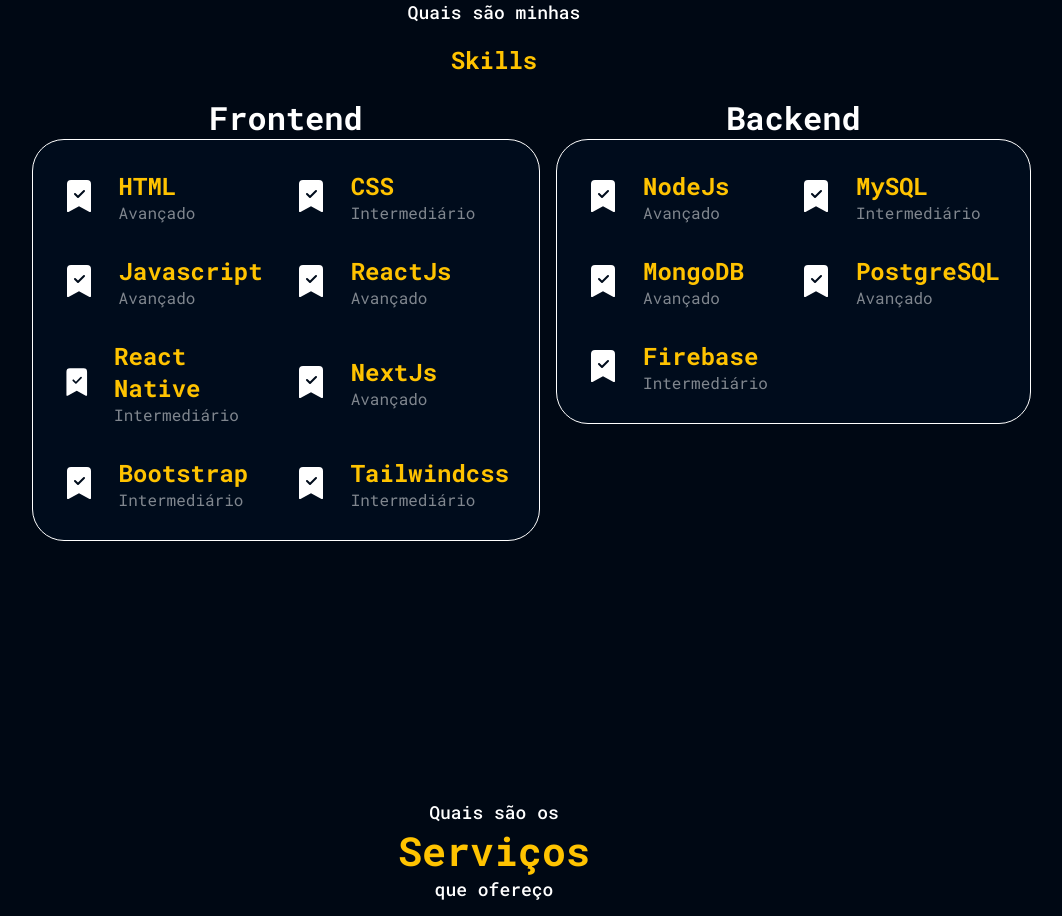
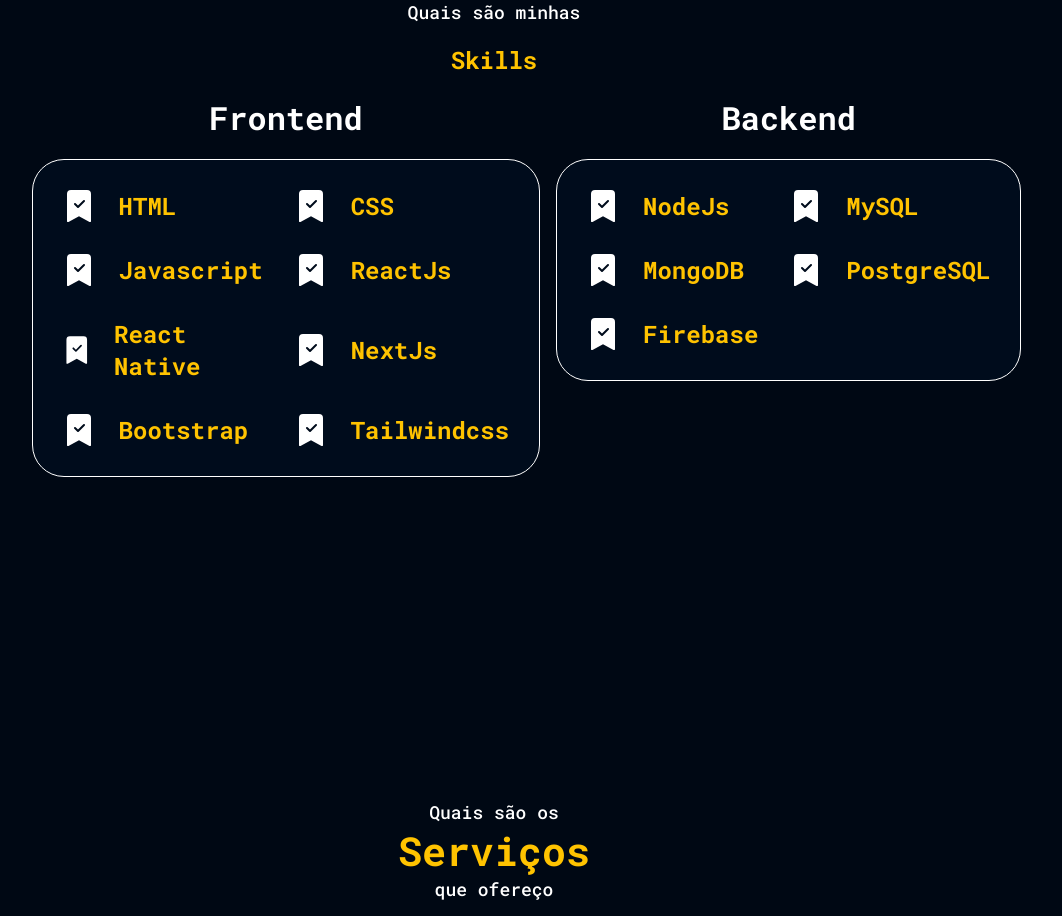
Before and after one commit to Eduuduarte/My_portfolio, a Next.js app: page / in a window 1280 px wide. Shown: the part 1600-2516 px from the top of the page, without its empty margins (146-1208 px from the left). Built offline with nearby package versions, Linux system fonts and the light colour scheme.

Commit message:
update in skills

```diff
--- a/components/Skills/index.tsx
+++ b/components/Skills/index.tsx
@@ -14,56 +14,48 @@ const Skills = () => {
                             <BsBookmarkCheckFill className={styles.icon} />
                             <div>
                                 <h3>HTML</h3>
-                                <small>Avançado</small>
                             </div>
                         </article>
                         <article className={styles.skills}>
                             <BsBookmarkCheckFill className={styles.icon} />
                             <div>
                                 <h3>CSS</h3>
-                                <small>Intermediário</small>
                             </div>
                         </article>
                         <article className={styles.skills}>
                             <BsBookmarkCheckFill className={styles.icon} />
                             <div>
                                 <h3>Javascript</h3>
-                                <small>Avançado</small>
                             </div>
                         </article>
                         <article className={styles.skills}>
                             <BsBookmarkCheckFill className={styles.icon} />
                             <div>
                                 <h3>ReactJs</h3>
-                                <small>Avançado</small>
                             </div>
                         </article>
                         <article className={styles.skills}>
                             <BsBookmarkCheckFill className={styles.icon} />
                             <div>
                                 <h3>React Native</h3>
-                                <small>Intermediário</small>
                             </div>
                         </article>
                         <article className={styles.skills}>
                             <BsBookmarkCheckFill className={styles.icon} />
                             <div>
                                 <h3>NextJs</h3>
-                                <small>Avançado</small>
                             </div>
                         </article>
                         <article className={styles.skills}>
                             <BsBookmarkCheckFill className={styles.icon} />
                             <div>
                                 <h3>Bootstrap</h3>
-                                <small>Intermediário</small>
                             </div>
                         </article>
                         <article className={styles.skills}>
                             <BsBookmarkCheckFill className={styles.icon} />
                             <div>
                                 <h3>Tailwindcss</h3>
-                                <small>Intermediário</small>
                             </div>
                         </article>
                     </div>
@@ -75,35 +67,30 @@ const Skills = () => {
                             <BsBookmarkCheckFill className={styles.icon} />
                             <div>
                                 <h3>NodeJs</h3>
-                                <small>Avançado</small>
                             </div>
                         </article>
                         <article className={styles.skills}>
                             <BsBookmarkCheckFill className={styles.icon} />
                             <div>
                                 <h3>MySQL</h3>
-                                <small>Intermediário</small>
                             </div>
                         </article>
                         <article className={styles.skills}>
                             <BsBookmarkCheckFill className={styles.icon} />
                             <div>
                                 <h3>MongoDB</h3>
-                                <small>Avançado</small>
                             </div>
                         </article>
                         <article className={styles.skills}>
                             <BsBookmarkCheckFill className={styles.icon} />
                             <div>
                                 <h3>PostgreSQL</h3>
-                                <small>Avançado</small>
                             </div>
                         </article>
                         <article className={styles.skills}>
                             <BsBookmarkCheckFill className={styles.icon} />
                             <div>
                                 <h3>Firebase</h3>
-                                <small>Intermediário</small>
                             </div>
                         </article>
                     </div>
--- a/components/Skills/styles.module.css
+++ b/components/Skills/styles.module.css
@@ -43,6 +43,7 @@
 }
 
 .content{
+    margin-top:20px;
     background-color: rgba(0, 53, 102, 0.1);
     display: grid;
     grid-template-columns: 1fr 1fr;
```
